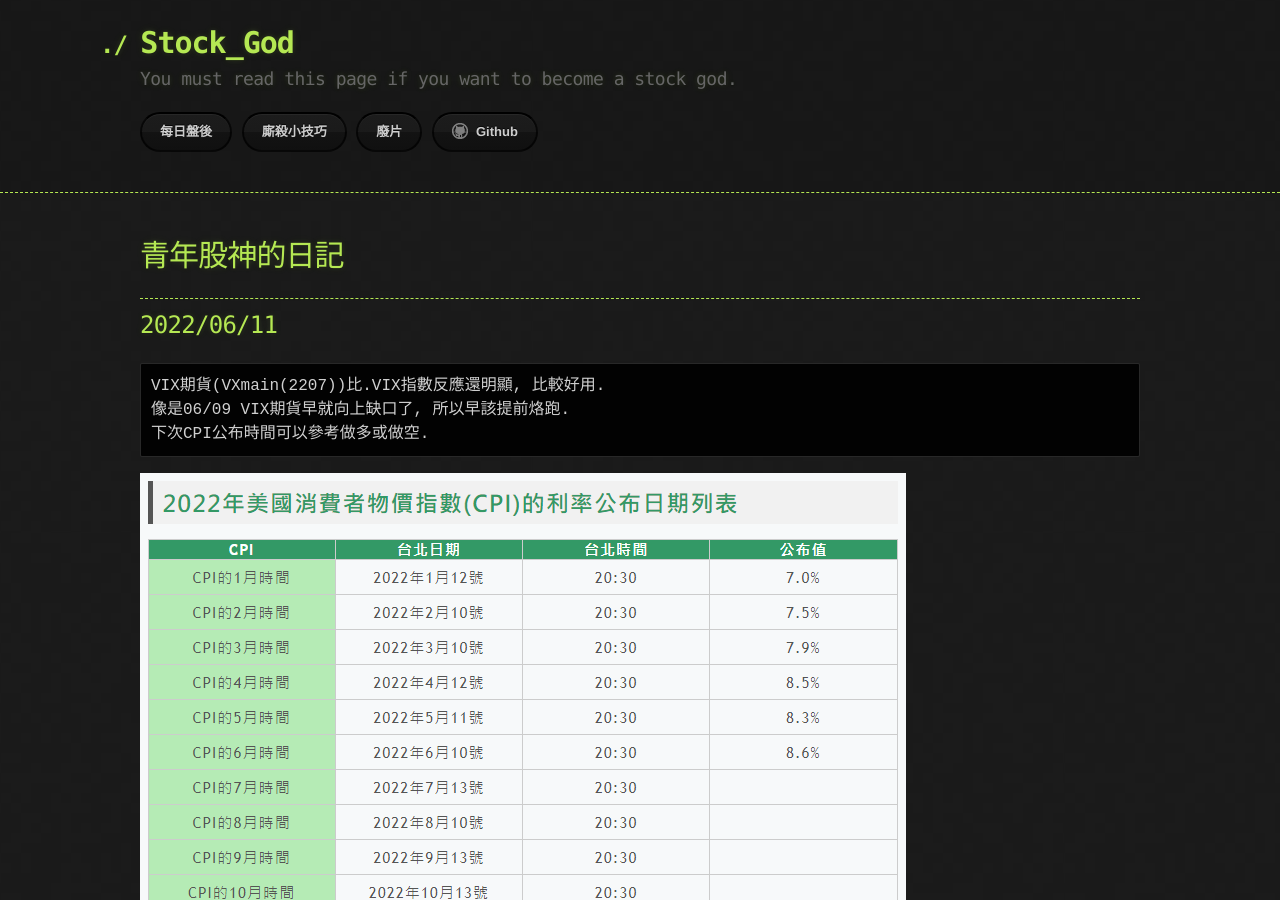
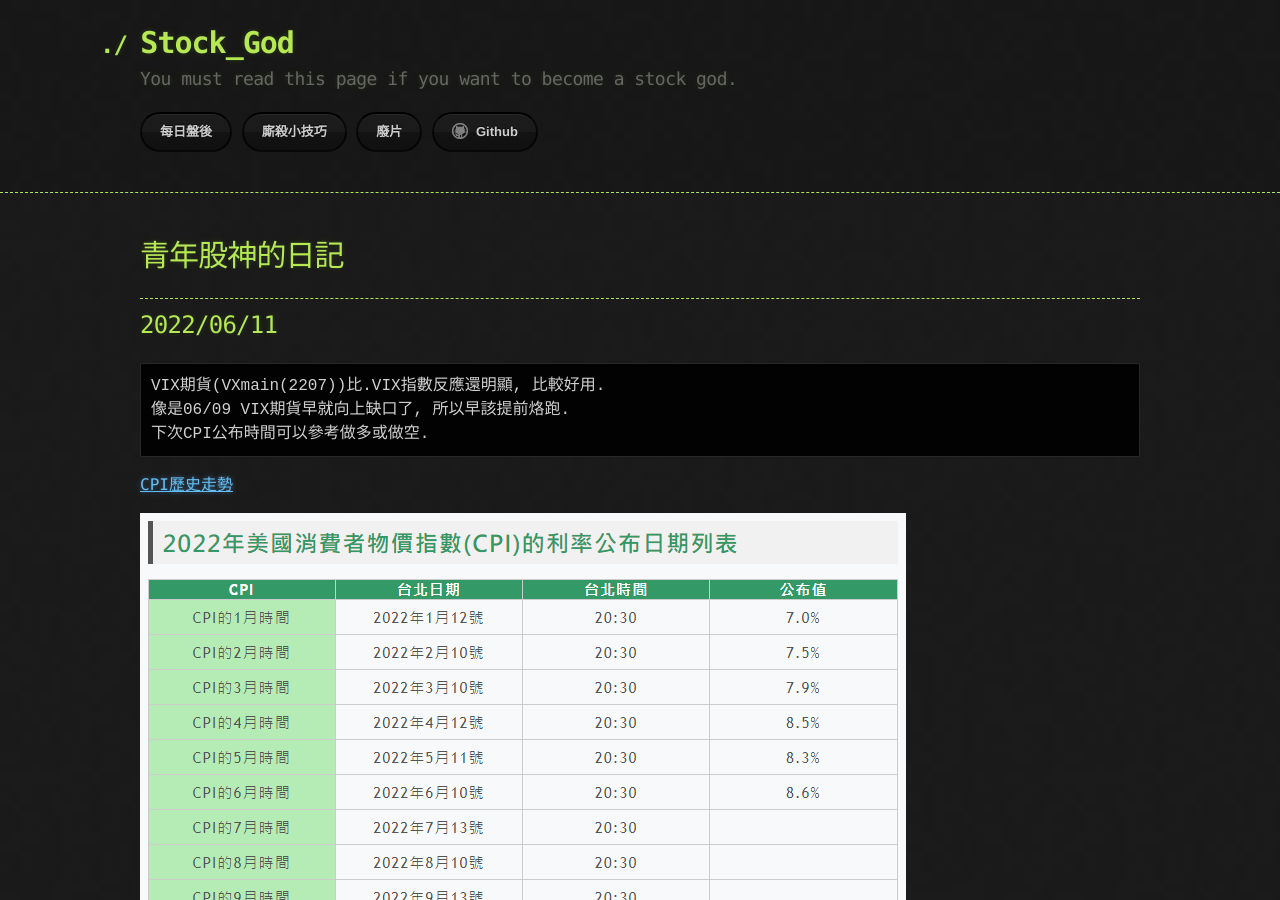
Before and after one commit to lepg5487/Stock_God, a Jekyll site: the page built from index.md, in a window 1280 px wide and 900 px high. Built offline with Jekyll 4.4.1, drawn with Linux system fonts in a browser that asks for light colours; our own code applies the rules of GitHub Pages for plain Markdown files.

Commit message:
Update index.md

````diff
--- a/index.md
+++ b/index.md
@@ -12,6 +12,8 @@ VIX期貨(VXmain(2207))比.VIX指數反應還明顯, 比較好用.
 像是06/09 VIX期貨早就向上缺口了, 所以早該提前烙跑.
 下次CPI公布時間可以參考做多或做空.
 ```
+
+[CPI歷史走勢](https://hk.investing.com/economic-calendar/cpi-733)
 
 ![image](https://github.com/lepg5487/Stock_God/blob/master/img/CPI.png)
 
````
